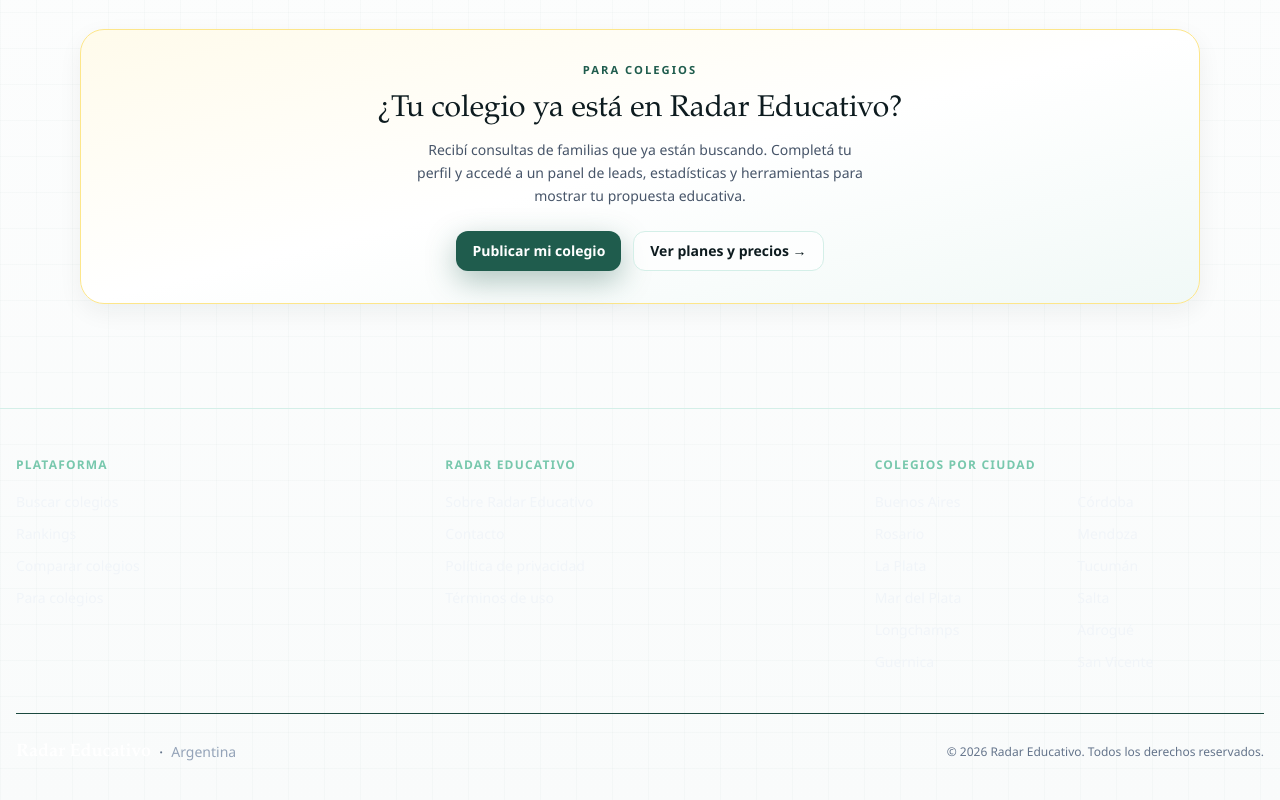
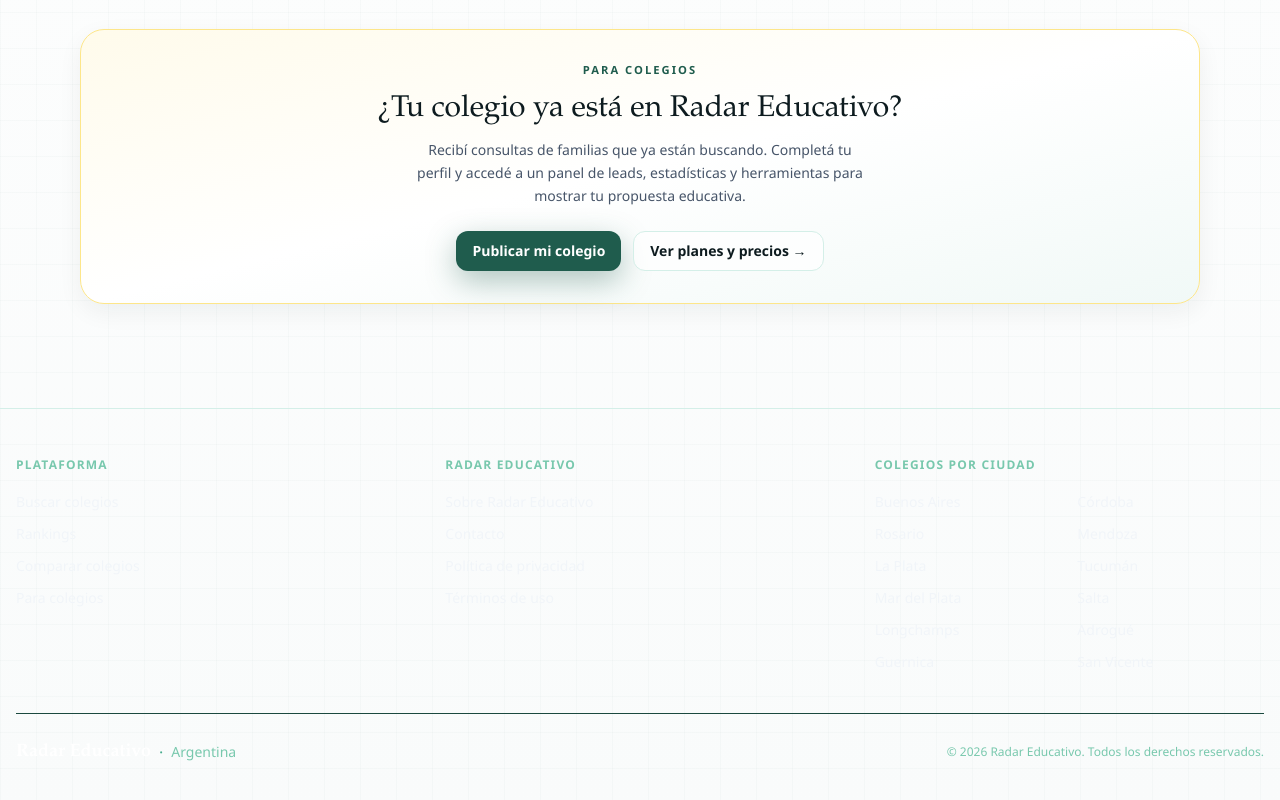
Before and after one commit to garciabelgranoe-glitch/eduadvisor, a Next.js app in the folder apps/web/: page / in a window 1280 px wide. Shown: the part 1860-2660 px from the top of the page. Built offline with nearby package versions, Linux system fonts and the light colour scheme; no server answers.

Commit message:
fix: improve footer bottom bar text visibility with brand-300 color

```diff
--- a/apps/web/components/layout/site-footer.tsx
+++ b/apps/web/components/layout/site-footer.tsx
@@ -106,10 +106,10 @@
         <div className="mt-10 flex flex-col items-center justify-between gap-4 border-t border-brand-800 pt-6 md:flex-row">
           <div className="flex items-center gap-2">
             <span className="font-display text-lg font-semibold text-white">Radar Educativo</span>
-            <span className="text-slate-500">·</span>
-            <span className="text-sm text-slate-400">Argentina</span>
+            <span className="text-brand-400">·</span>
+            <span className="text-sm text-brand-300">Argentina</span>
           </div>
-          <p className="text-xs text-slate-500">
+          <p className="text-xs text-brand-300">
             © {new Date().getFullYear()} Radar Educativo. Todos los derechos reservados.
           </p>
         </div>
```
